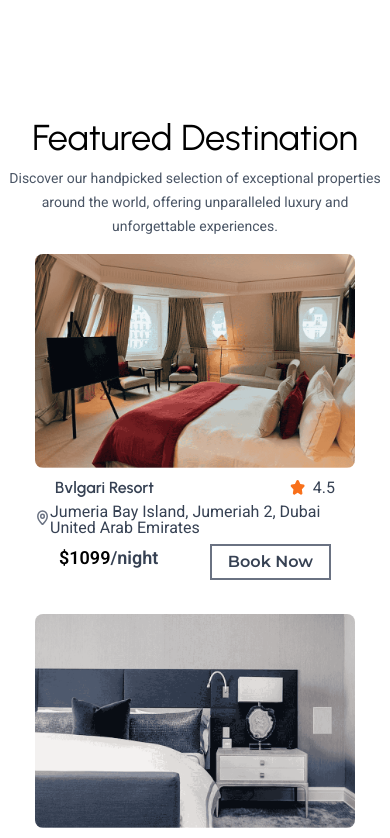
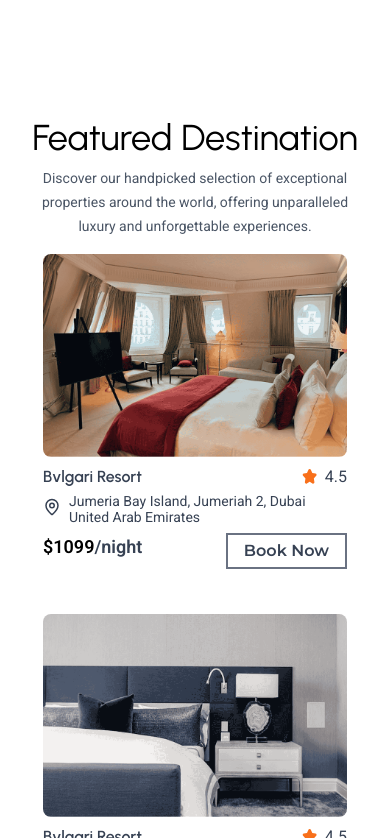
Before and after one commit to mudassir-codes-sys/Hotel-Management, a React (Vite) app: page / in a window 390 px wide. Shown: the part 846-1684 px from the top of the page. Built offline with nearby package versions, Linux system fonts and the light colour scheme.

Commit message:
Featured Product fixed

```diff
--- a/src/Home/ExclusiveOffers/ExclusiveOffers.jsx
+++ b/src/Home/ExclusiveOffers/ExclusiveOffers.jsx
@@ -1,27 +1,28 @@
+import { ArrowRight } from "lucide-react";
+import ExclusiveOfferCard from "./ExclusiveOfferCard";
 
-import arrow from "../../assets/arrowIcon.svg"
-import ExclusiveOfferCard from "./ExclusiveOfferCard"
-import ExclusiveOffersList from "./ExclusiveOffersList"
+import ExclusiveOffersList from "./ExclusiveOffersList";
 function ExclusiveOffers() {
   return (
     <>
-            <div  className="mt-30 flex flex-col md:flex-row  justify-between px-30 items-center " >
+      <div className="mt-30 flex flex-col md:flex-row  md:justify-between px-30 items-center ">
         <div>
-                    <h1 className="text-4xl" >Exclusive Offers</h1>
-                    <p className="mt-4  md:max-w-140 text-gray-700">Take advantage of our limited-time offers and special packages to enhance your stay and create unforgettable memories.</p>
+          <h1 className="text-4xl">Exclusive Offers</h1>
+          <p className="mt-4  md:max-w-140 text-gray-700">
+            Take advantage of our limited-time offers and special packages to
+            enhance your stay and create unforgettable memories.
+          </p>
         </div>
-                <div className="flex gap-2  md:mt-0 mt-6  font-semibold" >
+        <div className="flex gap-2  md:mt-0 mt-6  font-semibold">
           <p>View All Offers</p>
-                    <img className="cursor-pointer mt-1  hover:translate-x-1.5 transition-all 0.4s" src={arrow} alt="" />
+          <ArrowRight strokeWidth={2} />
         </div>
       </div>
-            <div data-aos="fade-up" >
-
+      <div data-aos="fade-up">
         <ExclusiveOffersList />
       </div>
-
     </>
-    )
+  );
 }
 
-export default ExclusiveOffers
+export default ExclusiveOffers;
--- a/src/Home/FeaturedDestination/FeaturedDestination.jsx
+++ b/src/Home/FeaturedDestination/FeaturedDestination.jsx
@@ -6,13 +6,16 @@ function FeaturedDestination() {
     <>
       <div
         data-aos="fade-up"
-        className=" mt-30  flex flex-col justify-center items-center"
+        className=" mt-30 man-w-auto mx-auto flex flex-col justify-center items-center"
       >
-        <h1 className="text-4xl">Featured Destination</h1>
-        <p className="max-w-150  text-sm md:text-base  text-center mt-2 leading-6 text-gray-600">
-          Discover our handpicked selection of exceptional properties around the
-          world, offering unparalleled luxury and unforgettable experiences.
-        </p>
+        <div className="flex flex-col  justify-center items-center">
+          <h1 className="text-4xl">Featured Destination</h1>
+          <p className="md:max-w-150 max-w-80 text-center mx-auto   text-sm md:text-base   mt-2 leading-6 text-gray-600">
+            Discover our handpicked selection of exceptional properties around
+            the world, offering unparalleled luxury and unforgettable
+            experiences.
+          </p>
+        </div>
 
         <div className="grid grid-cols-1 md:grid-cols-3  gap-5 justify-items-center px-30 mt-4">
           <FeaturedList />
--- a/src/Home/FeaturedDestination/FeaturedProduct.jsx
+++ b/src/Home/FeaturedDestination/FeaturedProduct.jsx
@@ -1,31 +1,33 @@
-
-import star from '../../assets/starIconFilled.svg'
-import location from '../../assets/locationIcon.svg'
-function FeaturedProduct({ img, title, rating, price , para }) {
+import star from "../../assets/starIconFilled.svg";
+import location from "../../assets/locationIcon.svg";
+import { MapPin } from "lucide-react";
+function FeaturedProduct({ img, title, rating, price, para }) {
   return (
-        <div className="w-80 h-85  text-gray-700  "  >
+    <div className="w-80 h-85  text-gray-700 px-2 ">
       <img src={img} className="rounded-lg" alt="room" />
-            <div className="flex justify-between  mt-2 px-5 "  >
+      <div className="flex justify-between  mt-2  ">
         <h1 className="text-base font-semibold">{title}</h1>
-                <div className="flex gap-2" >
+        <div className="flex gap-2">
           <img src={star} alt="" />
-                    <p >{rating}</p>
+          <p>{rating}</p>
         </div>
       </div>
 
-
-            <div className="flex " >
-                <img src={location} alt="" />
-                <p className="leading-4 mt-1" >{para}</p>
+      <div className="flex justify-center items-center gap-2 ">
+        <MapPin />
+        <p className="leading-4 text-sm mt-1">{para}</p>
       </div>
-            <div className="mt-2 flex justify-between px-6" >
+      <div className="mt-2 flex justify-between ">
         <p className="text-lg font-semibold text-black">
-                    ${price}<span className="text-gray-700">/night </span>
+          ${price}
+          <span className="text-gray-700">/night </span>
         </p>
-                <button className="border-2 border-gray-500 px-4 py-1 font-semibold">Book Now</button>
+        <button className="border-2 border-gray-500 px-4 py-1 font-semibold">
+          Book Now
+        </button>
       </div>
     </div>
-    )
+  );
 }
 
-export default FeaturedProduct
+export default FeaturedProduct;
```
Lines whose indentation alone changed are shown as unchanged.
